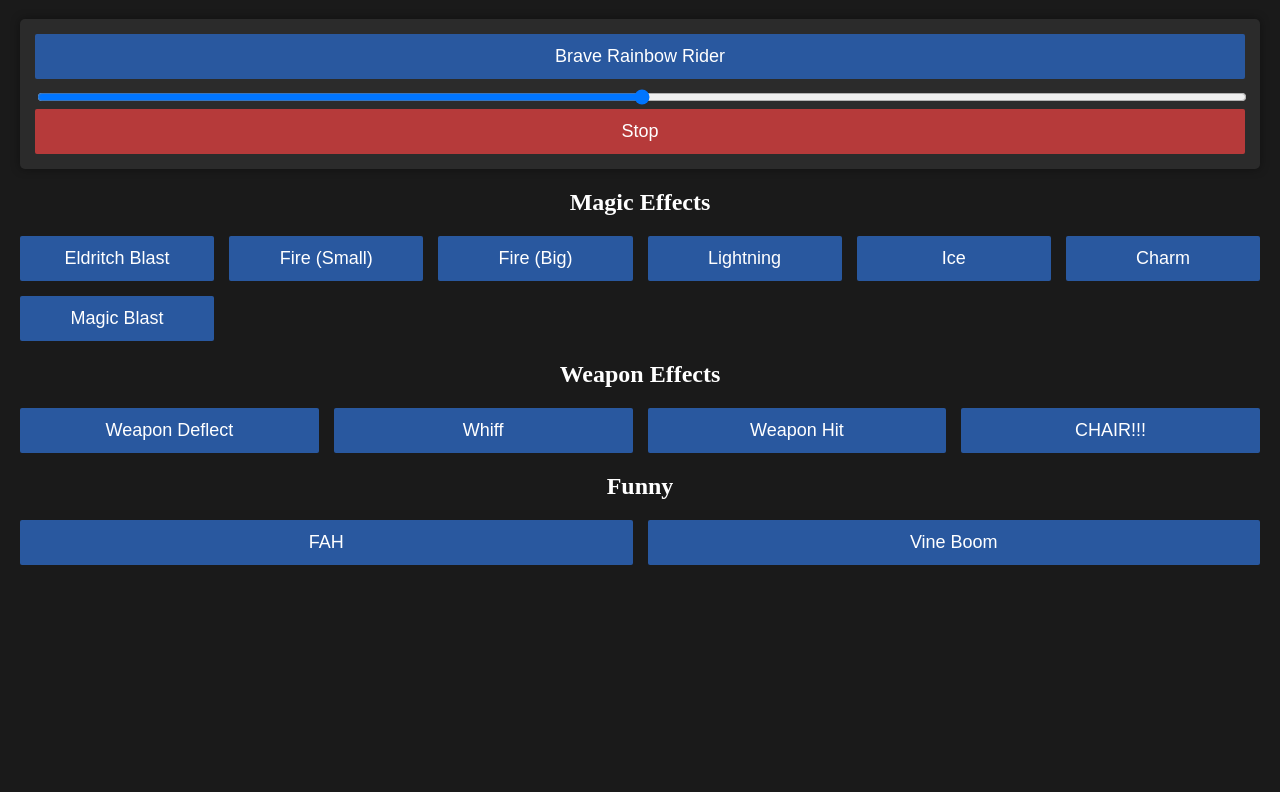
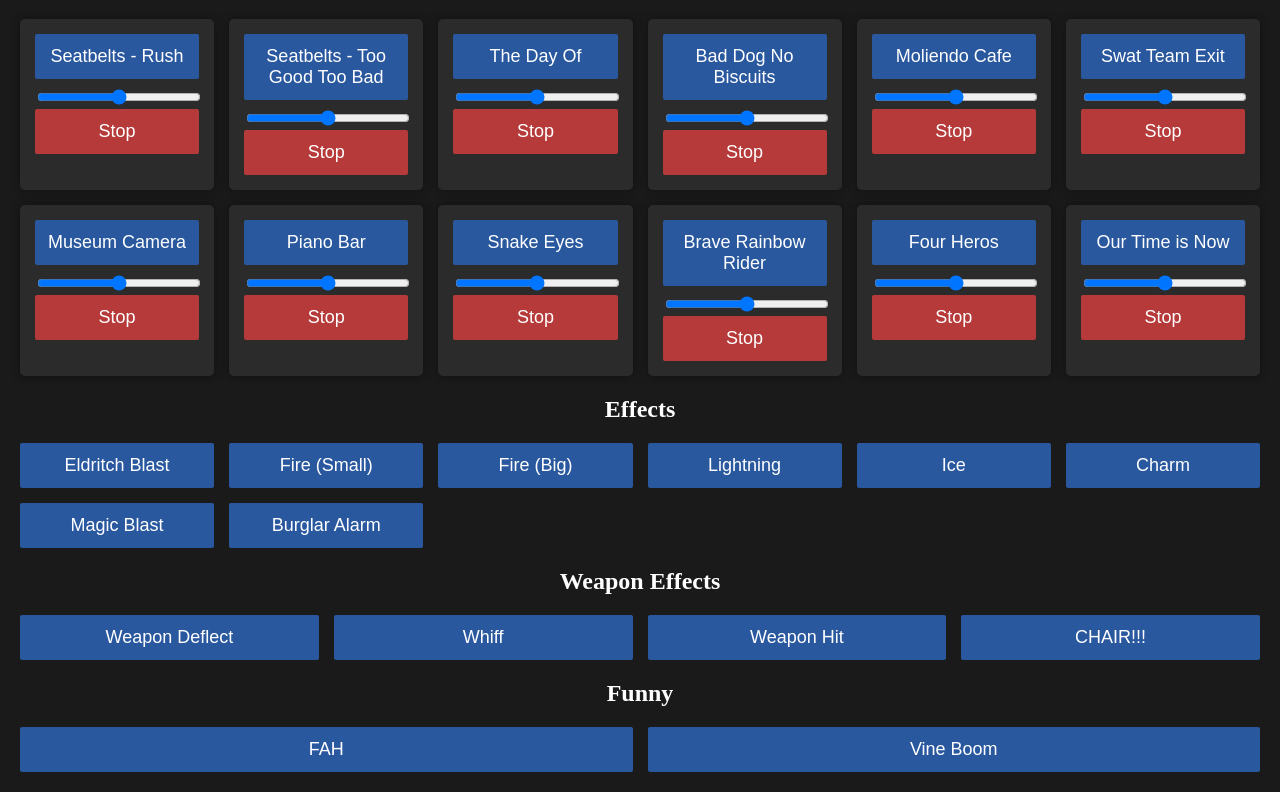
Before and after one commit to SunnyFB/dnd-site, a plain HTML site: page lucas/index.html in a window 1280 px wide. Shown: the part 99-891 px from the top of the page. Before the commit the page ends 800 px from the top, so only its background shows below. Drawn offline with Linux system fonts and the light colour scheme.

Commit message:
diamond heist

```diff
--- a/lucas/index.html
+++ b/lucas/index.html
@@ -13,7 +13,7 @@
 
 <div id="music"></div>
 
-<h2>Magic Effects</h2>
+<h2>Effects</h2>
 <div id="effects"></div>
 
 <h2>Weapon Effects</h2>
--- a/lucas/script.js
+++ b/lucas/script.js
@@ -1,8 +1,63 @@
 const ambience = [
+
+{
+name:"Seatbelts - Rush",
+file:"../sounds/02. Seatbelts - Rush.mp3"
+},
+
+{
+name:"Seatbelts - Too Good Too Bad",
+file:"../sounds/11. Seatbelts - Too Good Too Bad.mp3"
+},
+
+{
+name:"The Day Of",
+file:"../sounds/7-29-04 The Day Of.mp3"
+},
+
+{
+name:"Bad Dog No Biscuits",
+file:"../sounds/Cowboy Bebop OST 1 - Bad Dog No Biscuits.mp3"
+},
+
+{
+name:"Moliendo Cafe",
+file:"../sounds/Moliendo Café 4.mp3"
+},
+
+{
+name:"Swat Team Exit",
+file:"../sounds/Oceans Eleven Soundtrack - Swat Team Exit 4.mp3"
+},
+
+{
+name:"Museum Camera",
+file:"../sounds/Ocean_s Eleven - Museum Camera.mp3"
+},
+
+{
+name:"Piano Bar",
+file:"../sounds/Piano Bar Ⅰ 4.mp3"
+},
+
+{
+name:"Snake Eyes",
+file:"../sounds/Snake Eyes.mp3"
+},
 
 {
 name:"Brave Rainbow Rider",
 file:"../sounds/brave_rainbow_rider.mp3"
+},
+
+{
+name:"Four Heros",
+file:"../sounds/four_heros.mp3"
+},
+
+{
+name:"Our Time is Now",
+file:"../sounds/cena.mp3"
 }
 
 ];
@@ -42,6 +97,11 @@ file:"../sounds/charm.mp3"
 {
 name:"Magic Blast",
 file:"../sounds/magic_blast.mp3"
+},
+
+{
+name:"Burglar Alarm",
+file:"../sounds/Burglar Break-In Bank Alarm Sound Effect 👤🏦🚨 4.mp3"
 }
 
 ];
@@ -108,18 +168,21 @@ function createMusicCard(track){
     stop.textContent="Stop";
     stop.className="stop";
 
-    button.onclick=()=>{
+    button.onclick = () => {
 
     if(activeTracks[track.name]) return;
 
-        const audio=new Audio(track.file);
+    const audio = new Audio(track.file);
 
-        audio.loop=true;
-        audio.volume=.5;
+    audio.loop = true;
+    audio.volume = .5;
 
     audio.play();
 
-        activeTracks[track.name]=audio;
+    activeTracks[track.name] = audio;
+
+    // Turn button green while playing
+    button.classList.add("playing");
 
 };
 
@@ -133,14 +196,17 @@ function createMusicCard(track){
 
     };
 
-    stop.onclick=()=>{
+    stop.onclick = () => {
 
     if(activeTracks[track.name]){
 
         activeTracks[track.name].pause();
-            activeTracks[track.name].currentTime=0;
+        activeTracks[track.name].currentTime = 0;
 
         delete activeTracks[track.name];
+
+        // Restore original color
+        button.classList.remove("playing");
 
     }
 
--- a/lucas/style.css
+++ b/lucas/style.css
@@ -51,3 +51,11 @@ input[type=range]{
 .stop:hover{
     background:#d94c4c;
 }
+
+.playing{
+    background:#2ecc71 !important;
+}
+
+.playing:hover{
+    background:#3ee67f !important;
+}
```
Also changed, not shown: 12 other files. Lines whose indentation alone changed are shown as unchanged.
